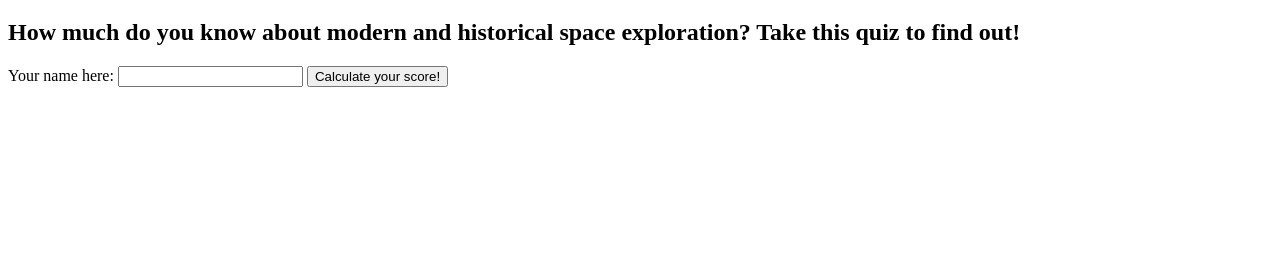
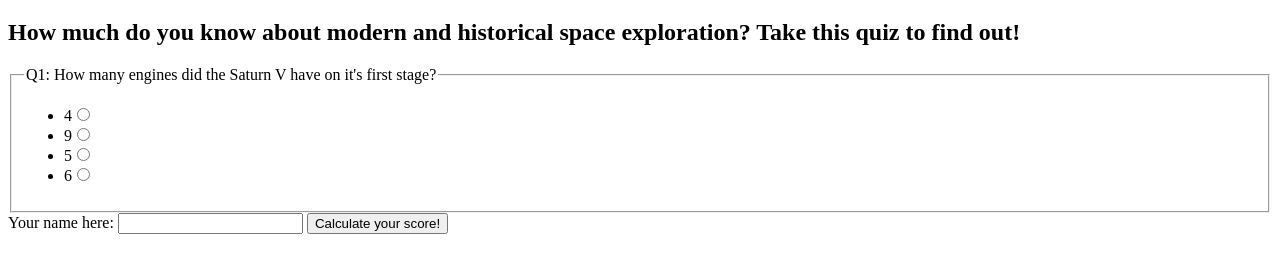
Before and after one commit to Benedict-ONeill/WebQuiz, a plain HTML site: page index.html in a window 1280 px wide. Shown: the part 61-334 px from the top of the page. Drawn offline with Linux system fonts and the light colour scheme.

Commit message:
Added first question in HTML

```diff
--- a/index.html
+++ b/index.html
@@ -9,6 +9,18 @@
     <h1>Rocketry Quiz!</h1>
     <h2>How much do you know about modern and historical space exploration? Take this quiz to find out!</h2>
 
+    <form id="q1">
+        <fieldset>
+            <legend>Q1: How many engines did the Saturn V have on it's first stage?</legend>
+            <ul>
+                <li><label for="q1r1">4</label><input type="radio" id="q1r1" name="q1"></li>
+                <li><label for="q1r2">9</label><input type="radio" id="q1r2" name="q1"></li>
+                <li><label for="q1r3">5</label><input type="radio" id="q1r3" name="q1"></li>
+                <li><label for="q1r4">6</label><input type="radio" id="q1r4" name="q1"></li>
+            </ul>
+        </fieldset>
+    </form>
+
     <form id="playerName">
         <label for="name">Your name here: </label>
         <input type="text" id="name">
```
